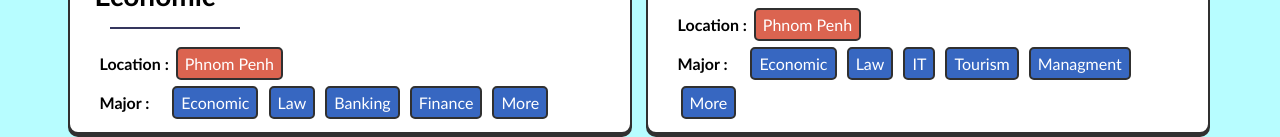
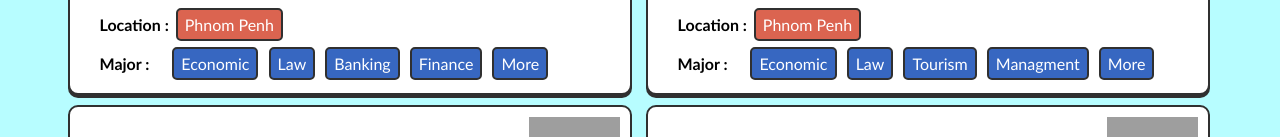
Before and after one commit to Kimsean-Bun/finalproject, a plain HTML site: page school.html in a window 1280 px wide. Shown: the part 899-1036 px from the top of the page. Drawn offline with Linux system fonts and the light colour scheme; grey boxes are pictures that could not be loaded.

Commit message:
THE final

```diff
--- a/school.html
+++ b/school.html
@@ -135,7 +135,6 @@
                     <ul>
                         <li>Economic</li>
                         <li>Law</li>
-                        <li>IT</li>
                         <li>Tourism</li>
                         <li>Managment</li>
                         <li><a href="">More</a></li>
```
